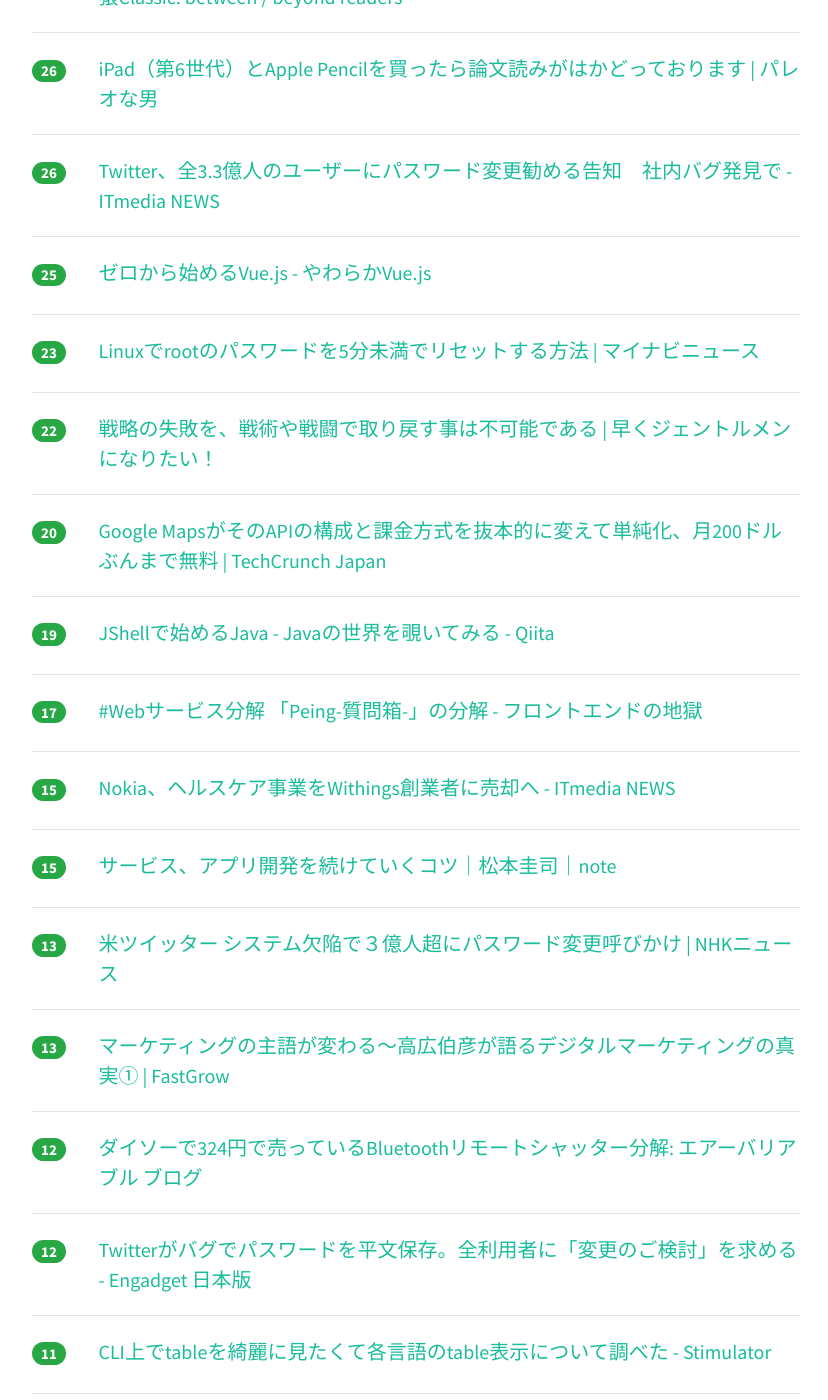
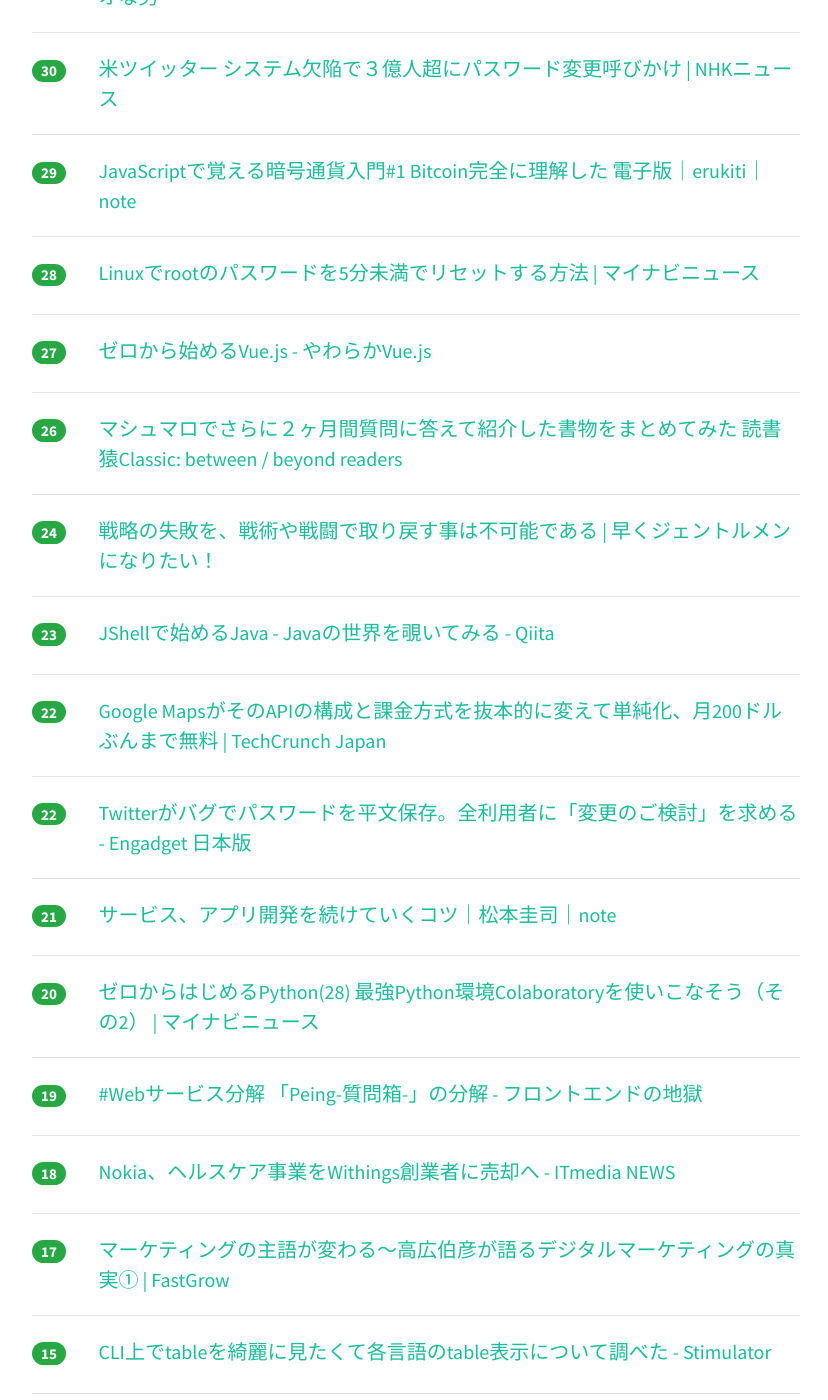
Before and after one commit to yatta47/hatena-matome-site, a Jekyll site: the page built from _posts/2018-05-04-hatena.md, in a window 1280 px wide and 1400 px high, scrolled down 1006 px. Shown: the whole window, without its empty margins (224-1052 px from the left). Built offline with Jekyll 4.4.1, drawn with Linux system fonts in a browser that asks for light colours; nearby versions of some CDN libraries; some of the changed text lies outside the part shown.

Commit message:
Updated 2018-05-04

```diff
--- a/_posts/2018-05-04-hatena.md
+++ b/_posts/2018-05-04-hatena.md
@@ -1,24 +1,29 @@
 ---
 layout: post
 title:  "2018-05-04 はてぶIT"
-date:   2018-05-04 11:02:44
+date:   2018-05-04 12:02:28
 tags: [it-hotentry]
 ---
-28 件のデータあり
+31 件のデータあり
 
 <hr><div class="row">
-<div class="col-1"><span class="badge badge-pill badge-success h2">123</span></div>
+<div class="col-1"><span class="badge badge-pill badge-success h2">153</span></div>
 <div class="col-11"><a href='http://ch.nicovideo.jp/nekomimi/blomaga/ar1514125' target='_blank'>けもみみおーこく国営放送の今後について:ねこみみメモ - ブロマガ</a></div>
 </div>
 <hr>
 <div class="row">
-<div class="col-1"><span class="badge badge-pill badge-success h2">110</span></div>
+<div class="col-1"><span class="badge badge-pill badge-success h2">127</span></div>
 <div class="col-11"><a href='http://blog.monochromegane.com/blog/2018/05/03/smux/' target='_blank'>Go言語でTCPやソケット通信を多重化，高速化するsmux(ソケットマルチプレクサ)をつくった · THINKING MEGANE</a></div>
 </div>
 <hr>
 <div class="row">
-<div class="col-1"><span class="badge badge-pill badge-success h2">59</span></div>
+<div class="col-1"><span class="badge badge-pill badge-success h2">61</span></div>
 <div class="col-11"><a href='https://note.mu/iritec/n/nf920dbe0f430' target='_blank'>これを知ってればよかった！20以上のWebサービスを失敗してわかった！サービス開発のツボ｜入江 慎吾 ⚡ サービス開発だけで生きていく｜note</a></div>
+</div>
+<hr>
+<div class="row">
+<div class="col-1"><span class="badge badge-pill badge-success h2">54</span></div>
+<div class="col-11"><a href='http://www.itmedia.co.jp/news/articles/1805/04/news015.html' target='_blank'>Twitter、全3.3億人のユーザーにパスワード変更勧める告知　社内バグ発見で - ITmedia NEWS</a></div>
 </div>
 <hr>
 <div class="row">
@@ -32,8 +37,28 @@ tags: [it-hotentry]
 </div>
 <hr>
 <div class="row">
+<div class="col-1"><span class="badge badge-pill badge-success h2">30</span></div>
+<div class="col-11"><a href='https://yuchrszk.blogspot.com/2018/05/ipad6apple-pencil.html' target='_blank'>iPad（第6世代）とApple Pencilを買ったら論文読みがはかどっております | パレオな男</a></div>
+</div>
+<hr>
+<div class="row">
+<div class="col-1"><span class="badge badge-pill badge-success h2">30</span></div>
+<div class="col-11"><a href='https://www3.nhk.or.jp/news/html/20180504/k10011426981000.html' target='_blank'>米ツイッター システム欠陥で３億人超にパスワード変更呼びかけ | NHKニュース</a></div>
+</div>
+<hr>
+<div class="row">
 <div class="col-1"><span class="badge badge-pill badge-success h2">29</span></div>
 <div class="col-11"><a href='https://note.mu/erukiti/n/n1177b759eb4c' target='_blank'>JavaScriptで覚える暗号通貨入門#1 Bitcoin完全に理解した 電子版｜erukiti｜note</a></div>
+</div>
+<hr>
+<div class="row">
+<div class="col-1"><span class="badge badge-pill badge-success h2">28</span></div>
+<div class="col-11"><a href='https://news.mynavi.jp/article/20180503-root_pwchange/' target='_blank'>Linuxでrootのパスワードを5分未満でリセットする方法 | マイナビニュース</a></div>
+</div>
+<hr>
+<div class="row">
+<div class="col-1"><span class="badge badge-pill badge-success h2">27</span></div>
+<div class="col-11"><a href='https://scrapbox.io/vue-yawaraka/%E3%82%BC%E3%83%AD%E3%81%8B%E3%82%89%E5%A7%8B%E3%82%81%E3%82%8BVue.js' target='_blank'>ゼロから始めるVue.js - やわらかVue.js</a></div>
 </div>
 <hr>
 <div class="row">
@@ -42,78 +67,63 @@ tags: [it-hotentry]
 </div>
 <hr>
 <div class="row">
-<div class="col-1"><span class="badge badge-pill badge-success h2">26</span></div>
-<div class="col-11"><a href='https://yuchrszk.blogspot.com/2018/05/ipad6apple-pencil.html' target='_blank'>iPad（第6世代）とApple Pencilを買ったら論文読みがはかどっております | パレオな男</a></div>
-</div>
-<hr>
-<div class="row">
-<div class="col-1"><span class="badge badge-pill badge-success h2">26</span></div>
-<div class="col-11"><a href='http://www.itmedia.co.jp/news/articles/1805/04/news015.html' target='_blank'>Twitter、全3.3億人のユーザーにパスワード変更勧める告知　社内バグ発見で - ITmedia NEWS</a></div>
-</div>
-<hr>
-<div class="row">
-<div class="col-1"><span class="badge badge-pill badge-success h2">25</span></div>
-<div class="col-11"><a href='https://scrapbox.io/vue-yawaraka/%E3%82%BC%E3%83%AD%E3%81%8B%E3%82%89%E5%A7%8B%E3%82%81%E3%82%8BVue.js' target='_blank'>ゼロから始めるVue.js - やわらかVue.js</a></div>
+<div class="col-1"><span class="badge badge-pill badge-success h2">24</span></div>
+<div class="col-11"><a href='https://non-gentlemen.com/strategy/' target='_blank'>戦略の失敗を、戦術や戦闘で取り戻す事は不可能である | 早くジェントルメンになりたい！</a></div>
 </div>
 <hr>
 <div class="row">
 <div class="col-1"><span class="badge badge-pill badge-success h2">23</span></div>
-<div class="col-11"><a href='https://news.mynavi.jp/article/20180503-root_pwchange/' target='_blank'>Linuxでrootのパスワードを5分未満でリセットする方法 | マイナビニュース</a></div>
+<div class="col-11"><a href='https://qiita.com/nowokay/items/e0b9c676567134e4a622' target='_blank'>JShellで始めるJava - Javaの世界を覗いてみる - Qiita</a></div>
 </div>
 <hr>
 <div class="row">
 <div class="col-1"><span class="badge badge-pill badge-success h2">22</span></div>
-<div class="col-11"><a href='https://non-gentlemen.com/strategy/' target='_blank'>戦略の失敗を、戦術や戦闘で取り戻す事は不可能である | 早くジェントルメンになりたい！</a></div>
+<div class="col-11"><a href='http://jp.techcrunch.com/2018/05/03/2018-05-02-google-revamps-its-google-maps-developer-platform/' target='_blank'>Google MapsがそのAPIの構成と課金方式を抜本的に変えて単純化、月200ドルぶんまで無料 | TechCrunch Japan</a></div>
+</div>
+<hr>
+<div class="row">
+<div class="col-1"><span class="badge badge-pill badge-success h2">22</span></div>
+<div class="col-11"><a href='https://japanese.engadget.com/2018/05/03/twitter/' target='_blank'>Twitterがバグでパスワードを平文保存。全利用者に「変更のご検討」を求める - Engadget 日本版</a></div>
+</div>
+<hr>
+<div class="row">
+<div class="col-1"><span class="badge badge-pill badge-success h2">21</span></div>
+<div class="col-11"><a href='https://note.mu/keizi666/n/nd7cc9552a4c3' target='_blank'>サービス、アプリ開発を続けていくコツ｜松本圭司｜note</a></div>
 </div>
 <hr>
 <div class="row">
 <div class="col-1"><span class="badge badge-pill badge-success h2">20</span></div>
-<div class="col-11"><a href='http://jp.techcrunch.com/2018/05/03/2018-05-02-google-revamps-its-google-maps-developer-platform/' target='_blank'>Google MapsがそのAPIの構成と課金方式を抜本的に変えて単純化、月200ドルぶんまで無料 | TechCrunch Japan</a></div>
+<div class="col-11"><a href='https://news.mynavi.jp/article/zeropython-28/' target='_blank'>ゼロからはじめるPython(28) 最強Python環境Colaboratoryを使いこなそう（その2） | マイナビニュース</a></div>
 </div>
 <hr>
 <div class="row">
 <div class="col-1"><span class="badge badge-pill badge-success h2">19</span></div>
-<div class="col-11"><a href='https://qiita.com/nowokay/items/e0b9c676567134e4a622' target='_blank'>JShellで始めるJava - Javaの世界を覗いてみる - Qiita</a></div>
+<div class="col-11"><a href='https://nabettu.hatenablog.com/entry/disassembly-peing' target='_blank'>#Webサービス分解 「Peing-質問箱-」の分解 - フロントエンドの地獄</a></div>
+</div>
+<hr>
+<div class="row">
+<div class="col-1"><span class="badge badge-pill badge-success h2">18</span></div>
+<div class="col-11"><a href='http://www.itmedia.co.jp/news/articles/1805/03/news013.html' target='_blank'>Nokia、ヘルスケア事業をWithings創業者に売却へ - ITmedia NEWS</a></div>
 </div>
 <hr>
 <div class="row">
 <div class="col-1"><span class="badge badge-pill badge-success h2">17</span></div>
-<div class="col-11"><a href='https://nabettu.hatenablog.com/entry/disassembly-peing' target='_blank'>#Webサービス分解 「Peing-質問箱-」の分解 - フロントエンドの地獄</a></div>
+<div class="col-11"><a href='https://www.fastgrow.jp/articles/democratization-of-marketing-01' target='_blank'>マーケティングの主語が変わる～高広伯彦が語るデジタルマーケティングの真実① | FastGrow</a></div>
 </div>
 <hr>
 <div class="row">
 <div class="col-1"><span class="badge badge-pill badge-success h2">15</span></div>
-<div class="col-11"><a href='http://www.itmedia.co.jp/news/articles/1805/03/news013.html' target='_blank'>Nokia、ヘルスケア事業をWithings創業者に売却へ - ITmedia NEWS</a></div>
+<div class="col-11"><a href='http://vaaaaaanquish.hatenablog.com/entry/2018/05/03/231201' target='_blank'>CLI上でtableを綺麗に見たくて各言語のtable表示について調べた - Stimulator</a></div>
 </div>
 <hr>
 <div class="row">
 <div class="col-1"><span class="badge badge-pill badge-success h2">15</span></div>
-<div class="col-11"><a href='https://note.mu/keizi666/n/nd7cc9552a4c3' target='_blank'>サービス、アプリ開発を続けていくコツ｜松本圭司｜note</a></div>
+<div class="col-11"><a href='https://blog.twitter.com/official/en_us/topics/company/2018/keeping-your-account-secure.html' target='_blank'>Keeping your account secure</a></div>
 </div>
 <hr>
 <div class="row">
 <div class="col-1"><span class="badge badge-pill badge-success h2">13</span></div>
-<div class="col-11"><a href='https://www3.nhk.or.jp/news/html/20180504/k10011426981000.html' target='_blank'>米ツイッター システム欠陥で３億人超にパスワード変更呼びかけ | NHKニュース</a></div>
-</div>
-<hr>
-<div class="row">
-<div class="col-1"><span class="badge badge-pill badge-success h2">13</span></div>
-<div class="col-11"><a href='https://www.fastgrow.jp/articles/democratization-of-marketing-01' target='_blank'>マーケティングの主語が変わる～高広伯彦が語るデジタルマーケティングの真実① | FastGrow</a></div>
-</div>
-<hr>
-<div class="row">
-<div class="col-1"><span class="badge badge-pill badge-success h2">12</span></div>
 <div class="col-11"><a href='http://airvariable.asablo.jp/blog/2018/05/02/8842544' target='_blank'>ダイソーで324円で売っているBluetoothリモートシャッター分解: エアーバリアブル ブログ</a></div>
-</div>
-<hr>
-<div class="row">
-<div class="col-1"><span class="badge badge-pill badge-success h2">12</span></div>
-<div class="col-11"><a href='https://japanese.engadget.com/2018/05/03/twitter/' target='_blank'>Twitterがバグでパスワードを平文保存。全利用者に「変更のご検討」を求める - Engadget 日本版</a></div>
-</div>
-<hr>
-<div class="row">
-<div class="col-1"><span class="badge badge-pill badge-success h2">11</span></div>
-<div class="col-11"><a href='http://vaaaaaanquish.hatenablog.com/entry/2018/05/03/231201' target='_blank'>CLI上でtableを綺麗に見たくて各言語のtable表示について調べた - Stimulator</a></div>
 </div>
 <hr>
 <div class="row">
@@ -128,12 +138,17 @@ tags: [it-hotentry]
 <hr>
 <div class="row">
 <div class="col-1"><span class="badge badge-pill badge-success h2">11</span></div>
-<div class="col-11"><a href='https://blog.twitter.com/official/en_us/topics/company/2018/keeping-your-account-secure.html' target='_blank'>Keeping your account secure</a></div>
+<div class="col-11"><a href='https://gigazine.net/news/20180503-apple-watch-save-teen-life/' target='_blank'>またしてもApple Watchに命を救われる人が現れる、今度は18歳の女性で心拍数の急上昇を検知 - GIGAZINE</a></div>
 </div>
 <hr>
 <div class="row">
-<div class="col-1"><span class="badge badge-pill badge-success h2">9</span></div>
-<div class="col-11"><a href='https://gigazine.net/news/20180503-apple-watch-save-teen-life/' target='_blank'>またしてもApple Watchに命を救われる人が現れる、今度は18歳の女性で心拍数の急上昇を検知 - GIGAZINE</a></div>
+<div class="col-1"><span class="badge badge-pill badge-success h2">8</span></div>
+<div class="col-11"><a href='http://kai-you.net/article/52915' target='_blank'>「キャバクラとは全然違う」なぜ生配信に課金するのか？ ストリーミング最前線 - KAI-YOU.net</a></div>
+</div>
+<hr>
+<div class="row">
+<div class="col-1"><span class="badge badge-pill badge-success h2">7</span></div>
+<div class="col-11"><a href='https://anond.hatelabo.jp/20180503233322' target='_blank'>なんか最近はてな見てるのがきつい</a></div>
 </div>
 <hr>
 <div class="row">
```
